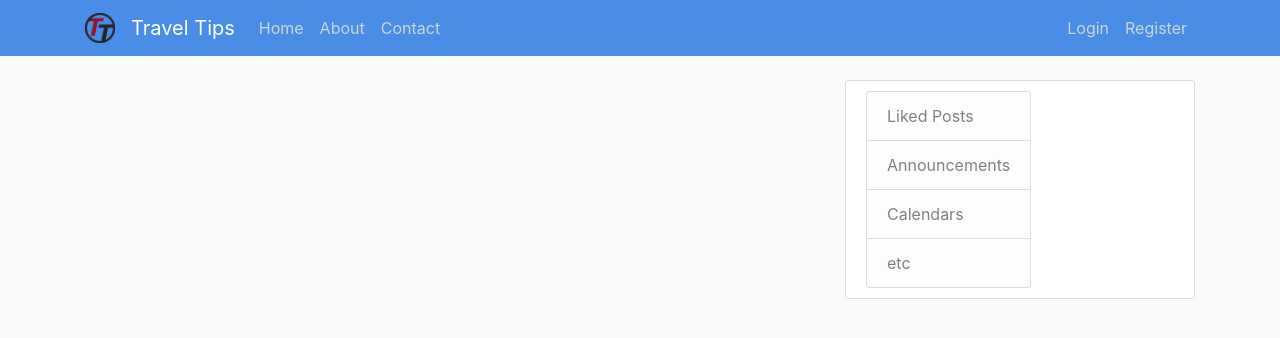
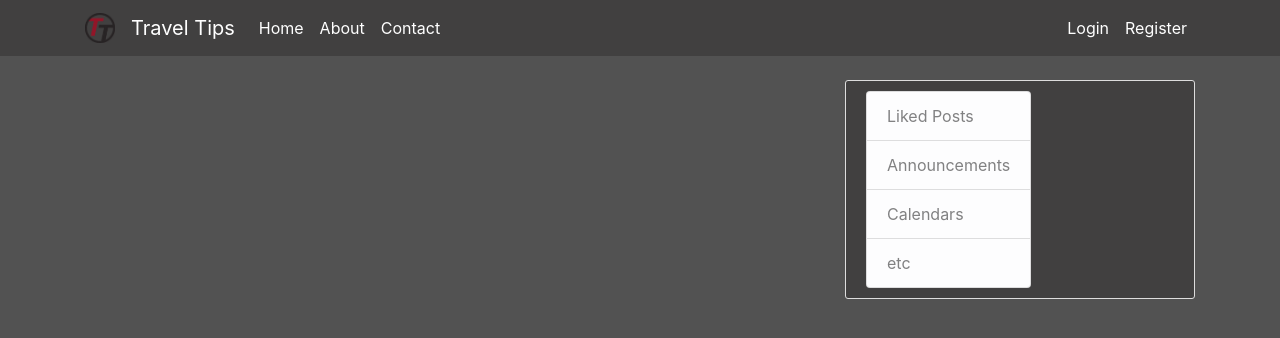
Before and after one commit to Lgdev07/Django-blog, a Django app: page / in a window 1280 px wide. Shown: the top 338 px of the page. Run offline with Django 3.2, Linux system fonts and the light colour scheme; data that the repository does not hold is empty; some libraries are stand-ins or nearby versions.

Commit message:
[IMP] Adiciona versão web

```diff
--- a/blog/static/blog/main.css
+++ b/blog/static/blog/main.css
@@ -1,11 +1,11 @@
 body {
-    background: #fafafa;
-    color: #333333;
+    background: #525252;
+    color: #ffffff;
     margin-top: 5rem;
   }
 
   h1, h2, h3, h4, h5, h6 {
-    color: #444444;
+    color: #ffffff;
   }
 
   ul {
@@ -13,15 +13,15 @@ body {
   }
 
   .bg-steel {
-    background-color: #498de6;
+    background-color: #414040;
   }
 
   .site-header .navbar-nav .nav-link {
-    color: #cbd5db;
+    color: #ffffff;
   }
 
   .site-header .navbar-nav .nav-link:hover {
-    color: #ffffff;
+    color:  #ffffff;
   }
 
   .site-header .navbar-nav .nav-link.active {
@@ -29,7 +29,7 @@ body {
   }
 
   .content-section {
-    background: #ffffff;
+    background: #414040;
     padding: 10px 20px;
     border: 1px solid #dddddd;
     border-radius: 3px;
@@ -37,16 +37,17 @@ body {
   }
 
   .article-title {
-    color: #444444;
+    color: #dddddd;
   }
 
   a.article-title:hover {
-    color: #428bca;
+    color: #cbd5db;
     text-decoration: none;
   }
 
   .article-content {
     white-space: pre-line;
+    color: #cbd5db;
   }
 
   .article-img {
@@ -62,7 +63,7 @@ body {
   }
 
   .article-metadata a:hover {
-    color: #333;
+    color: rgb(255, 255, 255);
     text-decoration: none;
   }
 
--- a/django_blog/settings.py
+++ b/django_blog/settings.py
@@ -137,5 +137,5 @@ EMAIL_BACKEND = 'django.core.mail.backends.smtp.EmailBackend'
 EMAIL_HOST = 'smtp.gmail.com'
 EMAIL_PORT = 587
 EMAIL_USE_TLS = True
-EMAIL_HOST_USER = 'gunsofgames466@gmail.com'
-EMAIL_HOST_PASSWORD = 'olawbvhrftdmmycw'
+EMAIL_HOST_USER = os.environ.get('DB_USER')
+EMAIL_HOST_PASSWORD = os.environ.get('DB_PASSWORD')
```
